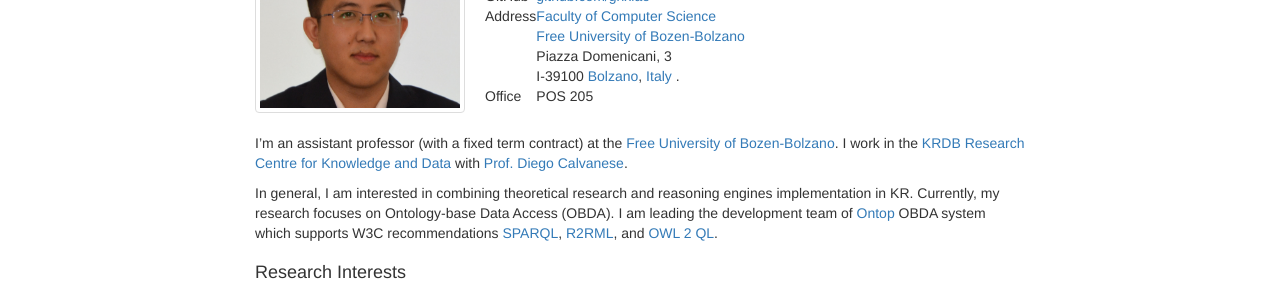
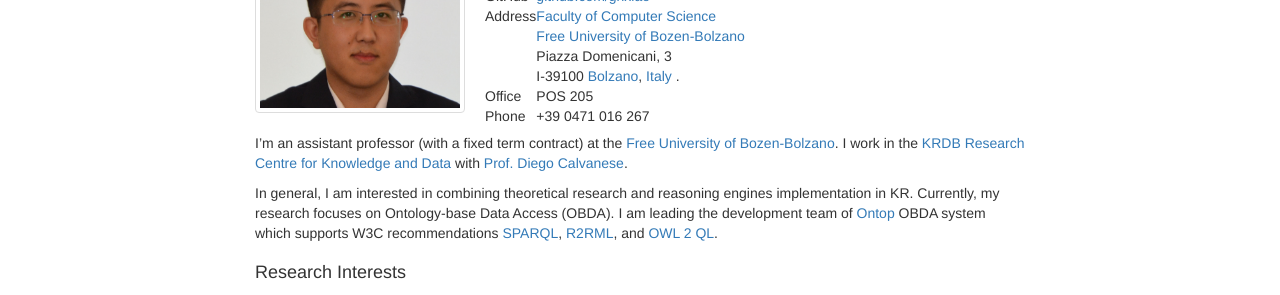
Before and after one commit to ghxiao/ghxiao.github.io, a Jekyll site: the page built from index.html, in a window 1280 px wide and 900 px high. Shown: the part 167-462 px from the top of the window. Built offline with Jekyll 4.4.1, drawn with Linux system fonts in a browser that asks for light colours; Markdown is read by kramdown in place of the engine named in the settings.

Commit message:
phone number

```diff
--- a/index.html
+++ b/index.html
@@ -45,6 +45,10 @@ slug: home
             <tr>
                 <td>Office</td>
                 <td>POS 205</td>
+            </tr>
+            <tr>
+                <td>Phone</td>
+                <td>+39 0471 016 267</td>
             </tr>
         </table>
 
```
